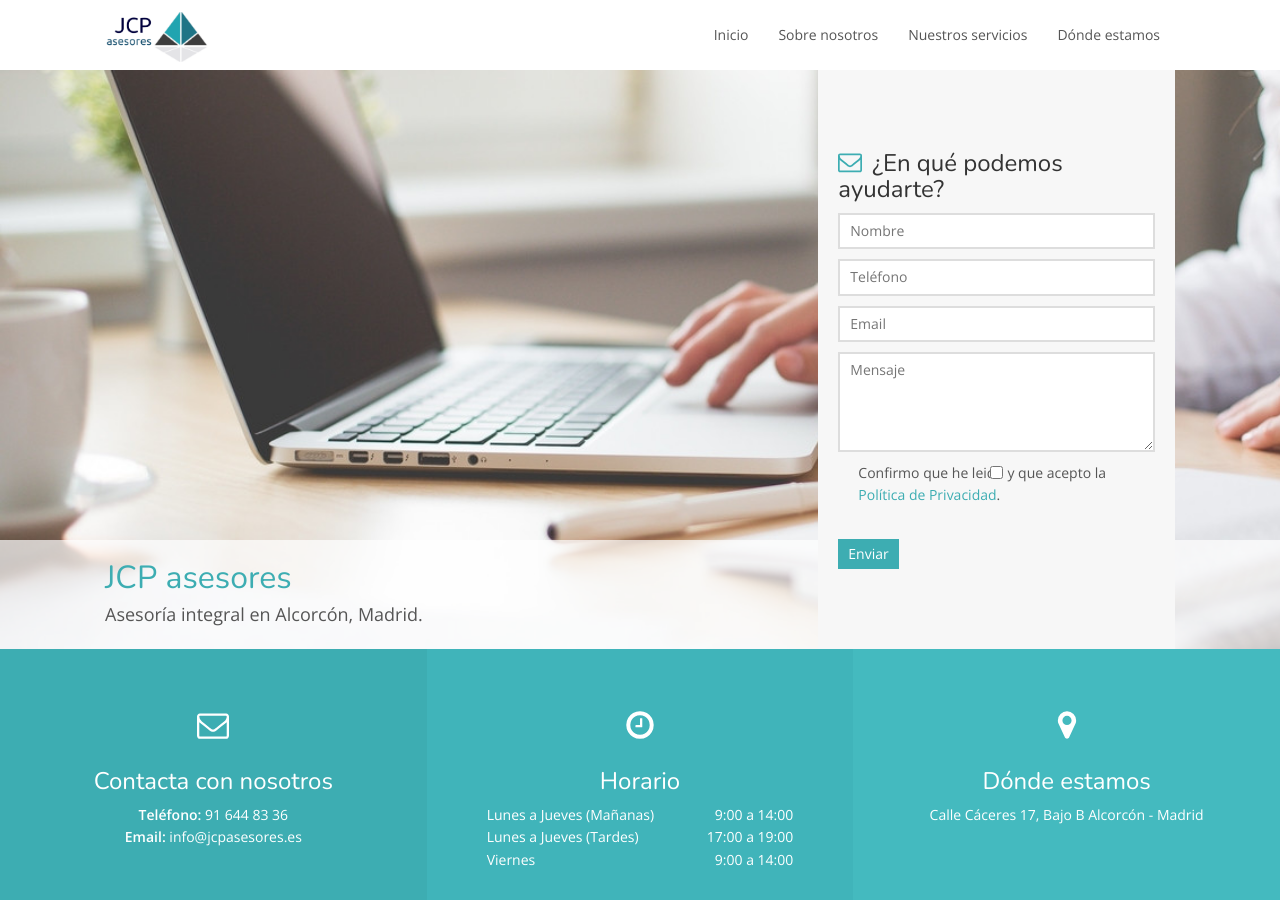
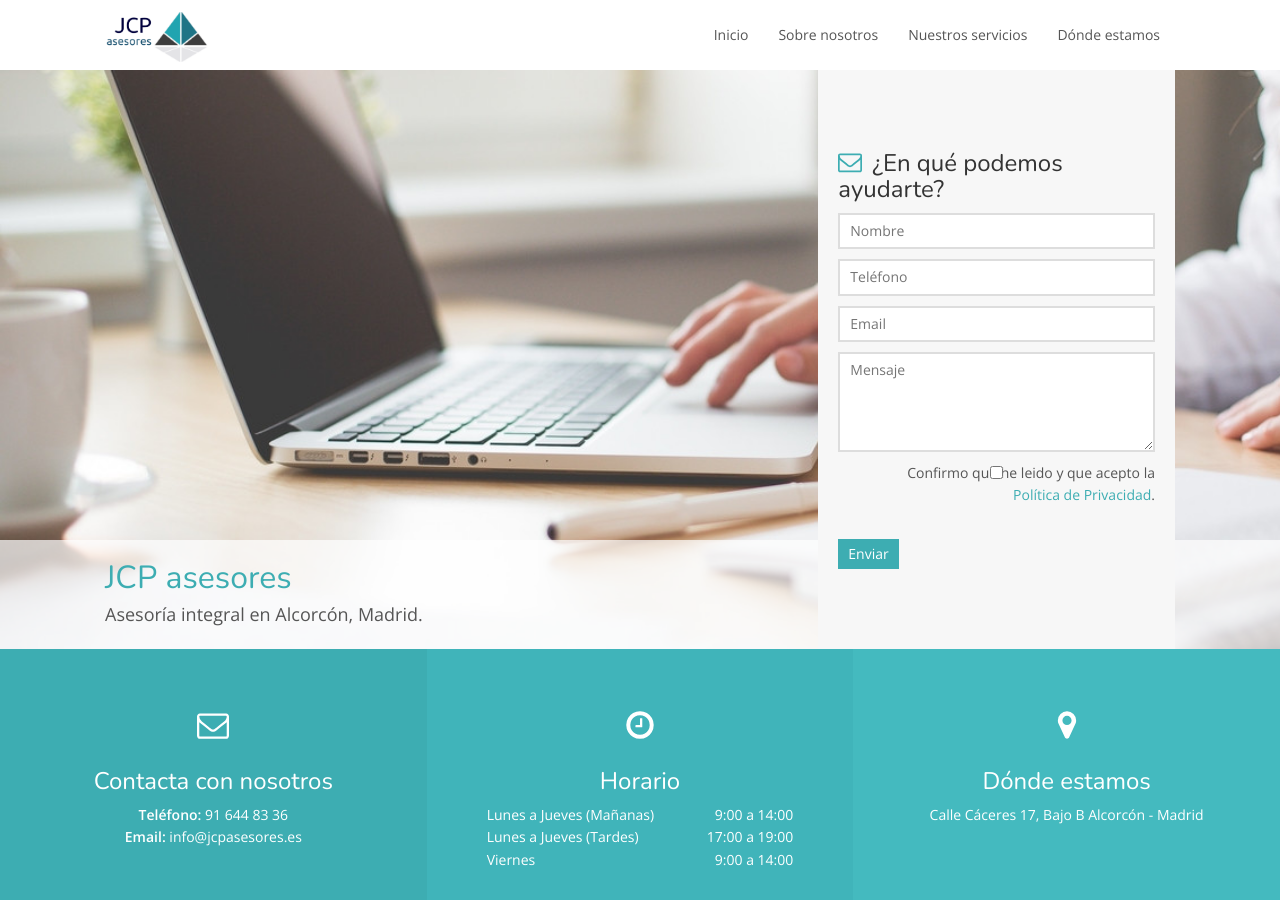
Before and after one commit to MpCity/MpCity.github.io, a Jekyll site: the page built from index.html, in a window 1280 px wide and 900 px high. Built offline with Jekyll 4.4.1, drawn with Linux system fonts in a browser that asks for light colours.

Commit message:
Update index.html

```diff
--- a/index.html
+++ b/index.html
@@ -43,7 +43,7 @@ layout: default
                     <textarea name="comments" placeholder="Mensaje" required></textarea>
                 </div>
                 <div class="form-field">
-                    <label class="checkbox-inline" style="float: left">
+                    <label class="checkbox-inline" style="float: left; text-align: right">
                         <input type="checkbox" id="myRGPDCheck" onclick="hideRGPD()" required> Confirmo que he leido y que acepto la <a href="https://jcpasesores.es/politica-de-privacidad/">Política de Privacidad</a>.
                     </label>
                     <br>
```
